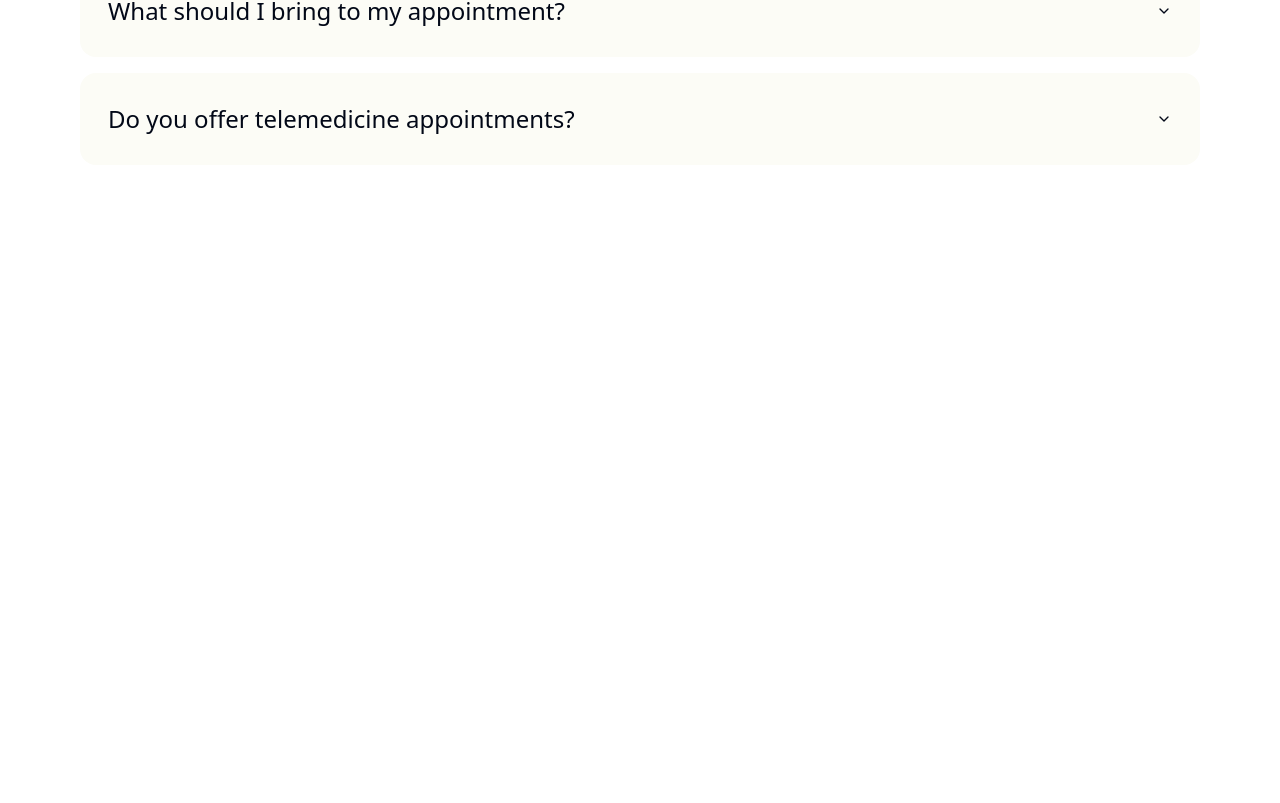
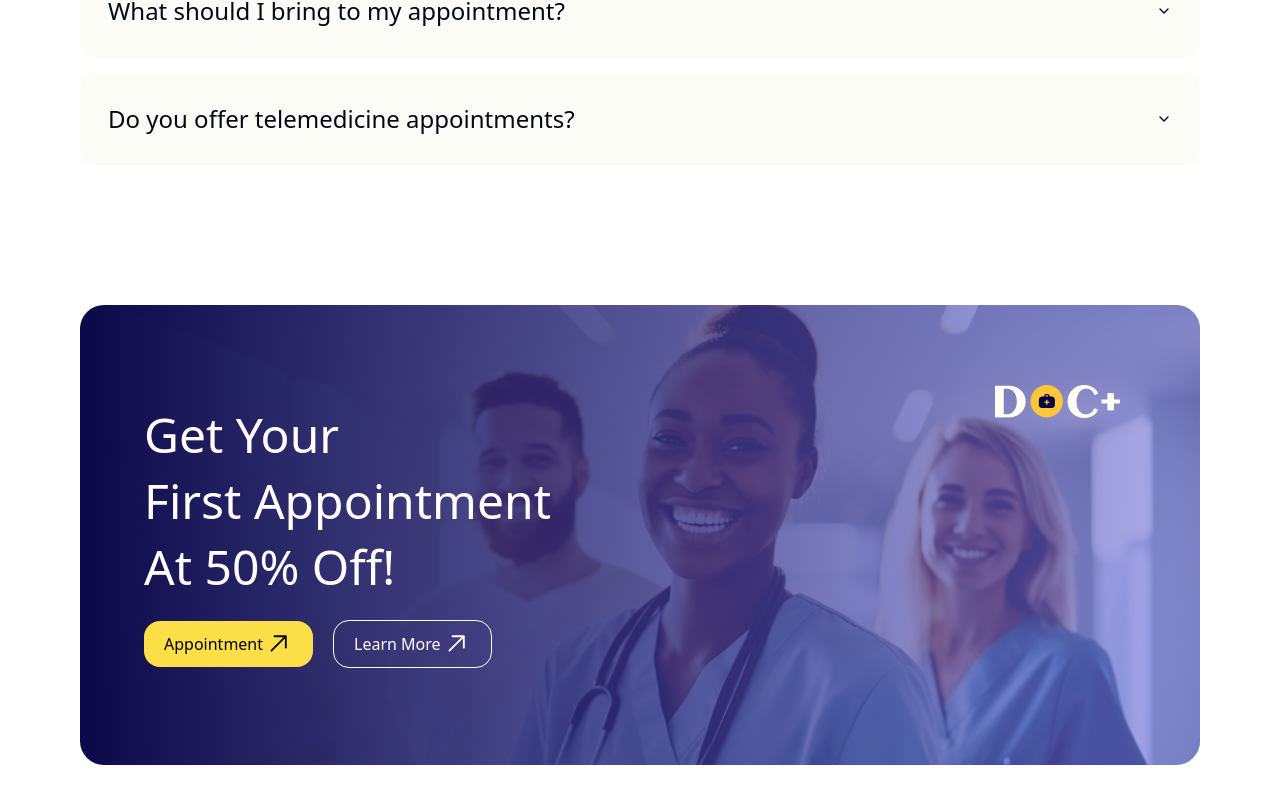
Before and after one commit to safkat07/Health-Care, a React (Vite) app: page / in a window 1280 px wide. Shown: the part 3484-4287 px from the top of the page. Before the commit the page ends 3789 px from the top, so only its background shows below. Built offline with nearby package versions, Linux system fonts and the light colour scheme.

Commit message:
FirstAppointment section created

```diff
--- a/src/MainLayout.jsx
+++ b/src/MainLayout.jsx
@@ -1,6 +1,7 @@
 import Banner from "./components/Header/Banner"
 import Navbar from "./components/Header/Navbar"
 import FAQSection from "./components/PageContent/FAQSection"
+import FirstAppointment from "./components/PageContent/FirstAppointment"
 import Services from "./components/PageContent/Services"
 import Testimonials from "./components/PageContent/Testimonials"
 import WhoAreWe from "./components/PageContent/WhoAreWe"
@@ -14,6 +15,7 @@ const MainLayout = () => {
             <Services />
             <Testimonials />
             <FAQSection />
+            <FirstAppointment />
         </>
     )
 }
--- /dev/null
+++ b/src/components/PageContent/FirstAppointment.jsx
@@ -0,0 +1,27 @@
+import ContentWrapper from '@/ContentWrapper'
+import imgSrc from '../../assets/firstAppointment.png'
+import Button from '../useableComponents/Button'
+import logo from '../../assets/logo.png'
+const FirstAppointment = () => {
+    return (
+        <ContentWrapper className={"pb-28"}>
+
+            <div className="relative  text-white overflow-hidden">
+                <img className='w-full h-full  rounded-3xl mx-auto' src={imgSrc} alt="" />
+                <div className="absolute flex flex-col z-[80] gap-y-5 justify-center px-16 inset-0 rounded-3xl bg-gradient-to-r from-[#0B0949] to-indigo-500/50   ">
+                    <p className='text-5xl font-medium leading-snug'>Get Your <br /> First Appointment <br /> At 50% Off!</p>
+                    <div className='flex gap-5  items-center'>
+                        <Button className={" px-5   py-2 bg-yellow-300 border-none font-medium "} btnText={"Appointment"} />
+                        <Button className={" px-5   py-2  border-white text-white font-medium "} btnText={"Learn More"} />
+                    </div>
+                    <div className='absolute top-20 right-20'>
+                        <img src={logo} alt="" />
+                    </div>
+                </div>
+
+            </div>
+        </ContentWrapper>
+    )
+}
+
+export default FirstAppointment
--- a/src/components/ui/accordion.jsx
+++ b/src/components/ui/accordion.jsx
@@ -1,4 +1,4 @@
-"use client"
+
 
 import * as React from "react"
 import * as AccordionPrimitive from "@radix-ui/react-accordion"
```
Also changed, not shown: src/assets/firstAppointment.png (renamed from src/assets/Rectangle 32.png), src/assets/logo.png (renamed from src/assets/logo light.png).
